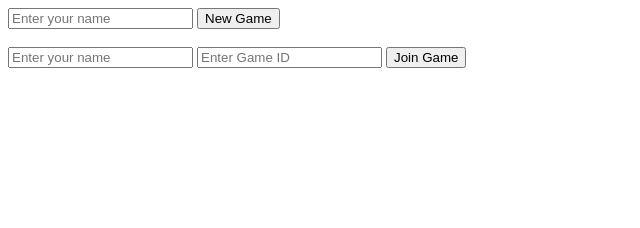
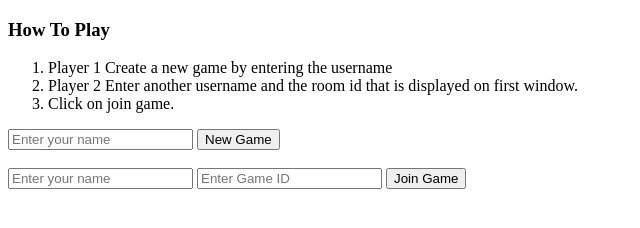
Before and after one commit to ayushgp/tic-tac-toe-socket-io, a website: page game.html in a window 1280 px wide. Shown: the whole page, without its empty margins (0-640 px from the left). Drawn offline with nearby package versions, Linux system fonts and the light colour scheme; no server answers.

```diff
--- a/game.html
+++ b/game.html
@@ -6,6 +6,12 @@
 	</head>
 	<body>
 		<div class="menu">
+			<h3>How To Play</h3>
+			<ol>
+				<li>Player 1 Create a new game by entering the username</li>
+				<li>Player 2 Enter another username and the room id that is displayed on first window.</li>
+				<li>Click on join game. </li>
+			</ol>
 			<input type="text" name="name" id="nameNew" placeholder="Enter your name">
 			<button id="new">New Game</button>
 			<br><br>
```
